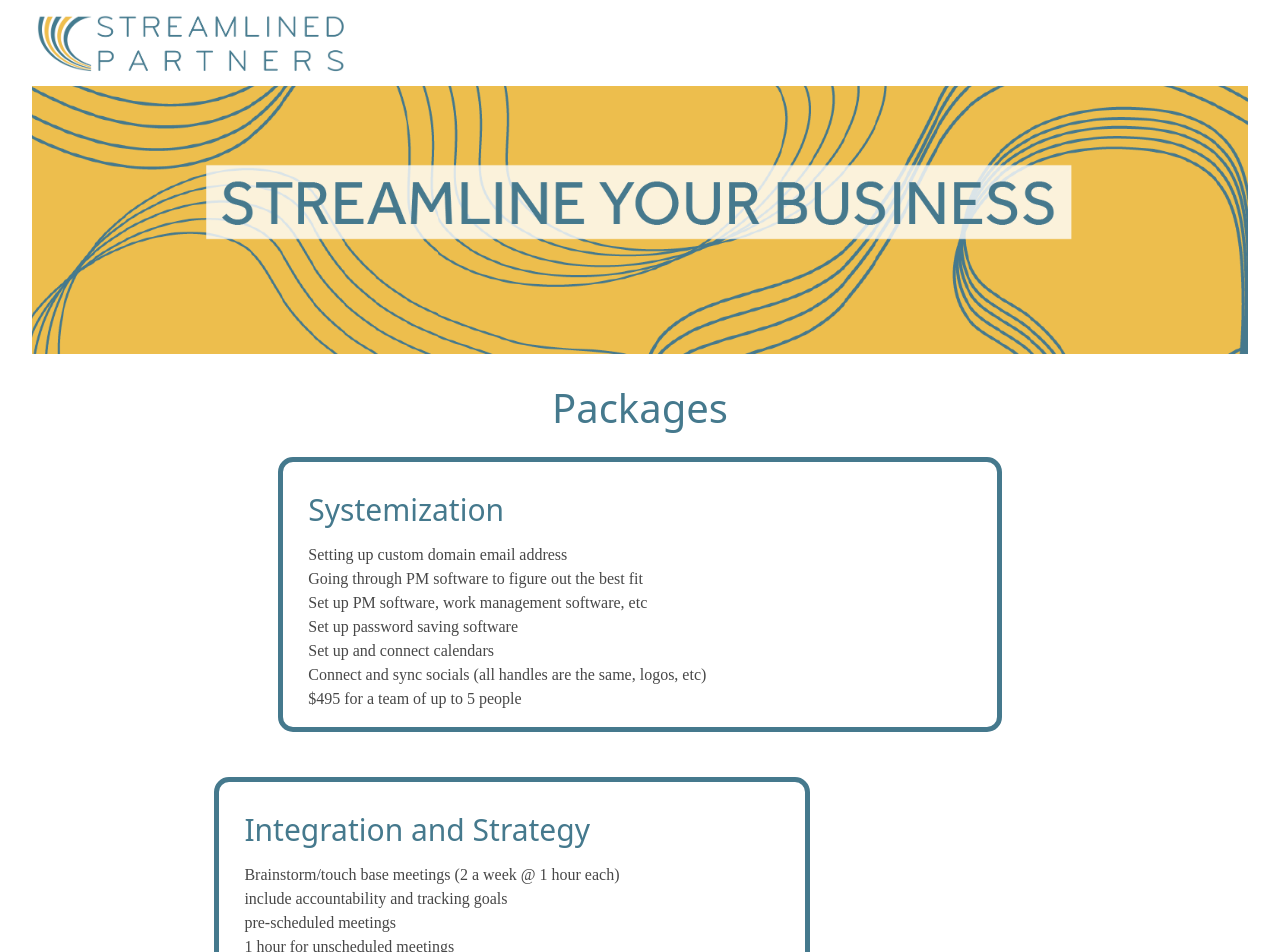
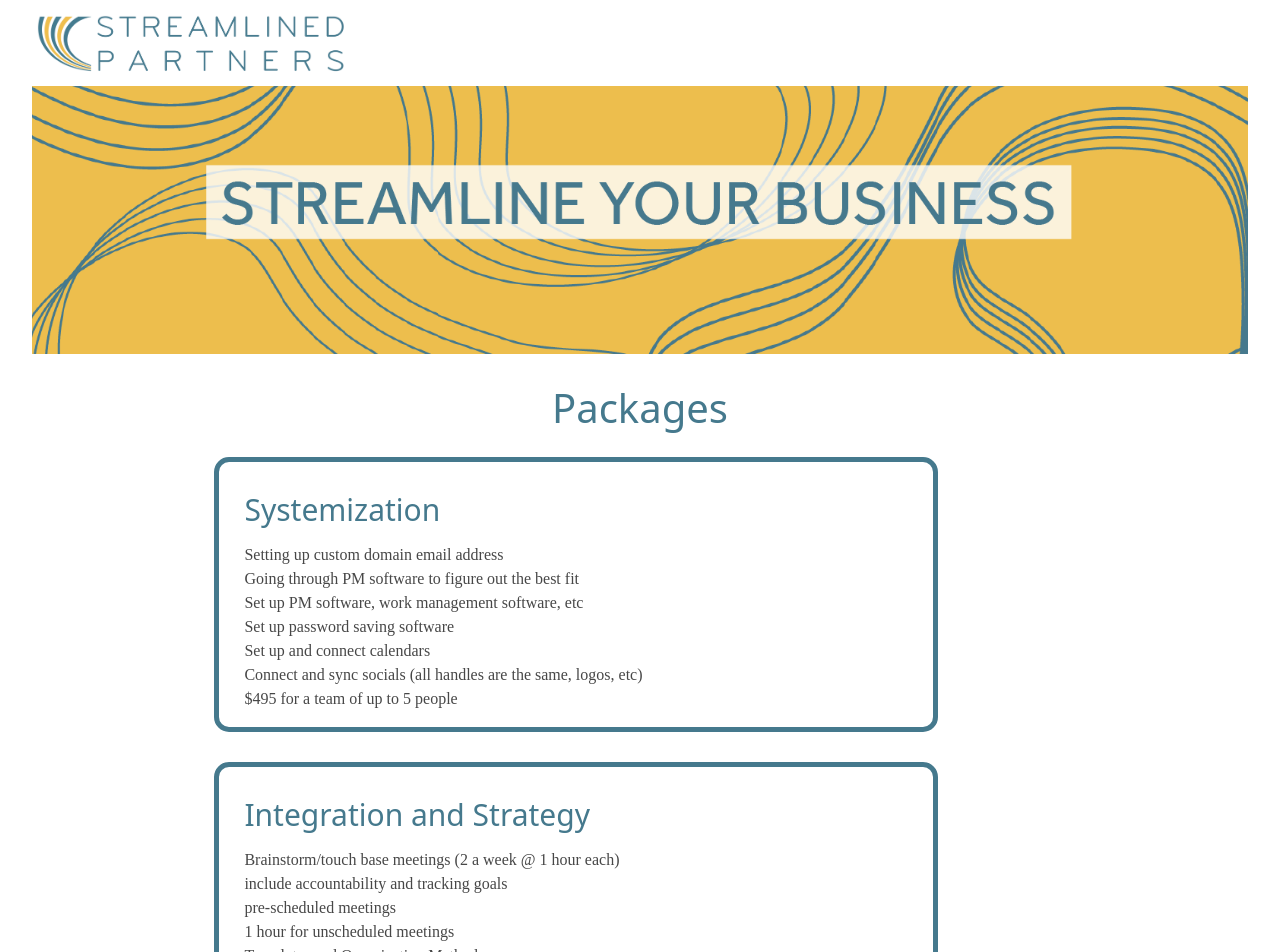
Before and after one commit to rhkearns/streamlined_1, a React (Create React App) app: page /packages in a window 1280 px wide. Shown: the top 952 px of the page. Built offline with nearby package versions, Linux system fonts and the light colour scheme; a web font is replaced by a local one.

Commit message:
package mobile css updates

```diff
--- a/src/pages/Packages/Packages.scss
+++ b/src/pages/Packages/Packages.scss
@@ -26,7 +26,7 @@
 	padding: 15px 25px 0 25px;
 	color: $black;
 	background-color: rgba(255, 255, 255);
-  width: 70%;
+  width: 85%;
 
 
 	h5 {
@@ -36,10 +36,10 @@
 	}
 }
 @media only screen and (min-width: 860px) {
-	#systemization-package {
+	.packages {
 		text-align: left;
 		gap: 30px;
-		width: 85%;
+		width: 70%;
 		margin: 0 auto;
 		margin-bottom: 30px;
 	}
```
